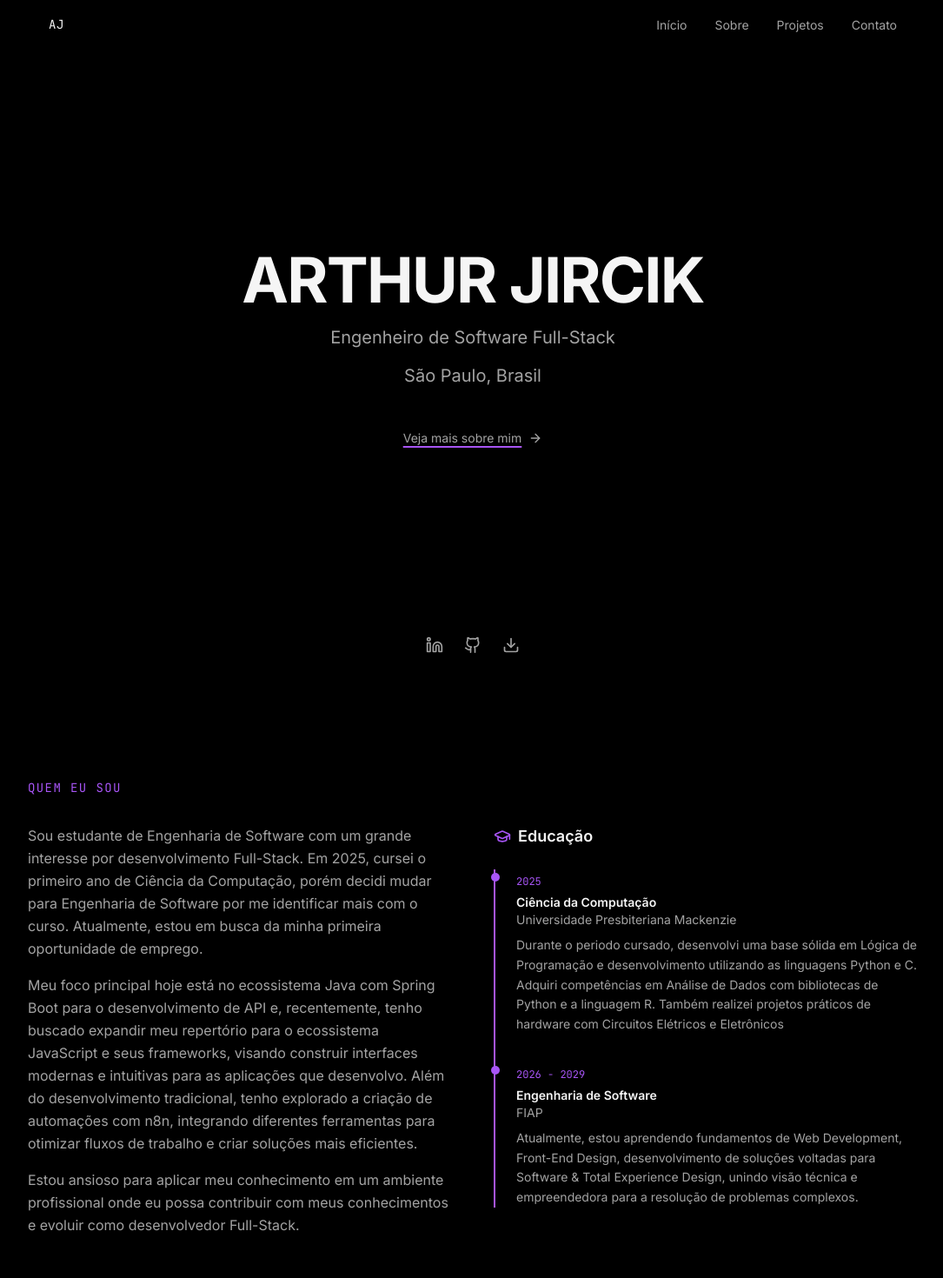
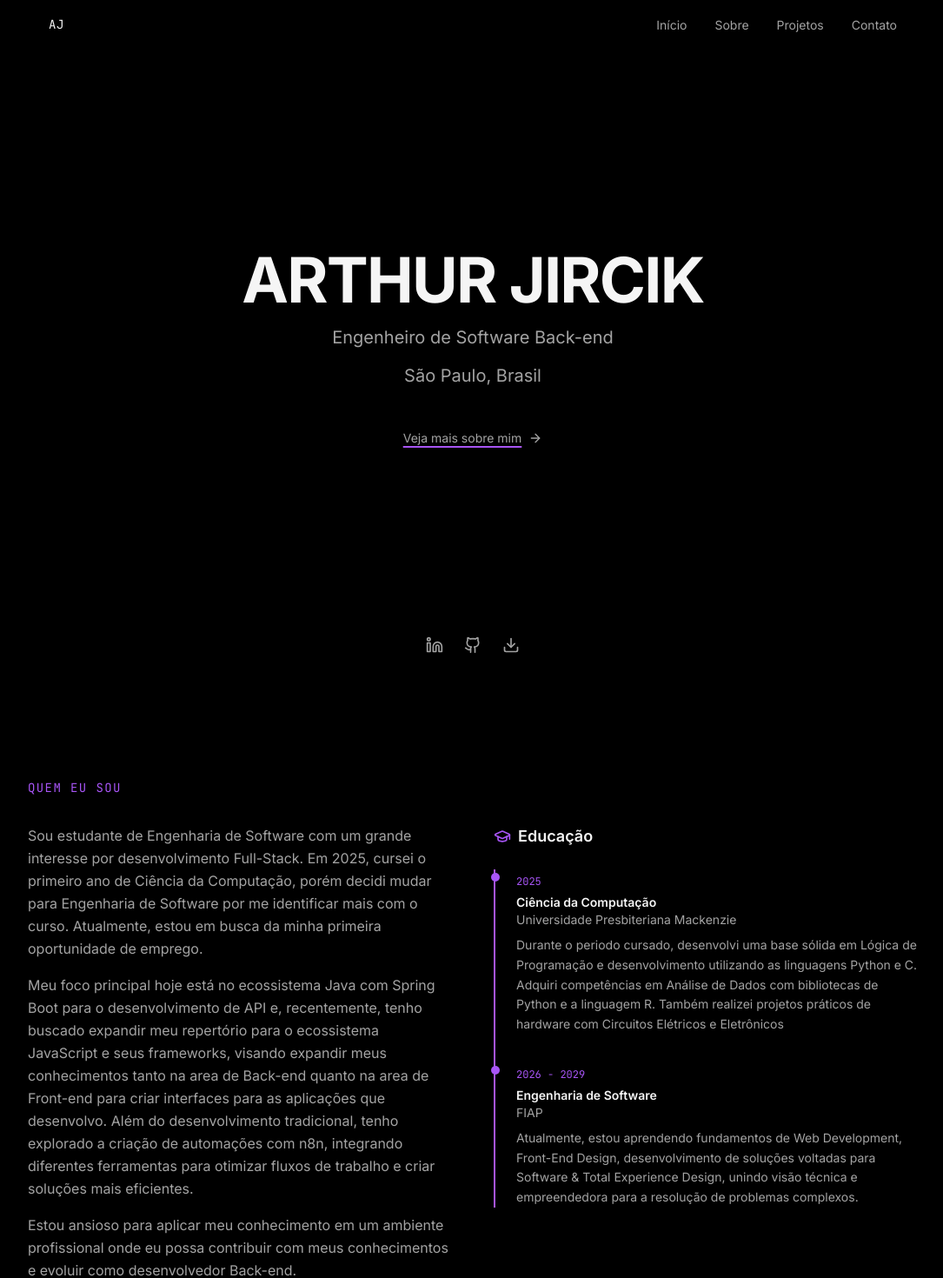
Before and after one commit to jircik/DevPortfolio, a Next.js app: page / in a window 1280 px wide. Shown: the top 1470 px of the page at 87% size, without its empty margins (96-1181 px from the left). Built offline with nearby package versions, Linux system fonts and the light colour scheme.

Commit message:
Update About-me text

```diff
--- a/components/about-section.tsx
+++ b/components/about-section.tsx
@@ -33,11 +33,11 @@ const education = [
                </p>
                <p className="text-muted-foreground leading-relaxed">
                  Meu foco principal hoje está no ecossistema Java com Spring Boot para o desenvolvimento de API e,
-                 recentemente, tenho buscado expandir meu repertório para o ecossistema JavaScript e seus frameworks, visando construir interfaces modernas e intuitivas para as aplicações que desenvolvo.
+                 recentemente, tenho buscado expandir meu repertório para o ecossistema JavaScript e seus frameworks, visando expandir meus conhecimentos tanto na area de Back-end quanto na area de Front-end para criar interfaces para as aplicações que desenvolvo.
                  Além do desenvolvimento tradicional, tenho explorado a criação de automações com n8n, integrando diferentes ferramentas para otimizar fluxos de trabalho e criar soluções mais eficientes.
                </p>
                <p className="text-muted-foreground leading-relaxed">
-                 Estou ansioso para aplicar meu conhecimento em um ambiente profissional onde eu possa contribuir com meus conhecimentos e evoluir como desenvolvedor Full-Stack.
+                 Estou ansioso para aplicar meu conhecimento em um ambiente profissional onde eu possa contribuir com meus conhecimentos e evoluir como desenvolvedor Back-end.
                </p>
              </div>
 
--- a/components/hero-section.tsx
+++ b/components/hero-section.tsx
@@ -11,7 +11,7 @@ export function HeroSection() {
           ARTHUR JIRCIK
         </h1>
         <p className="text-lg text-muted-foreground md:text-xl">
-          Engenheiro de Software Full-Stack
+          Engenheiro de Software Back-end
         </p>
         <p className="text-lg text-muted-foreground md:text-xl">
           São Paulo, Brasil
```
Also changed, not shown: 1 other file (tests, documents, lock files or other folders).
